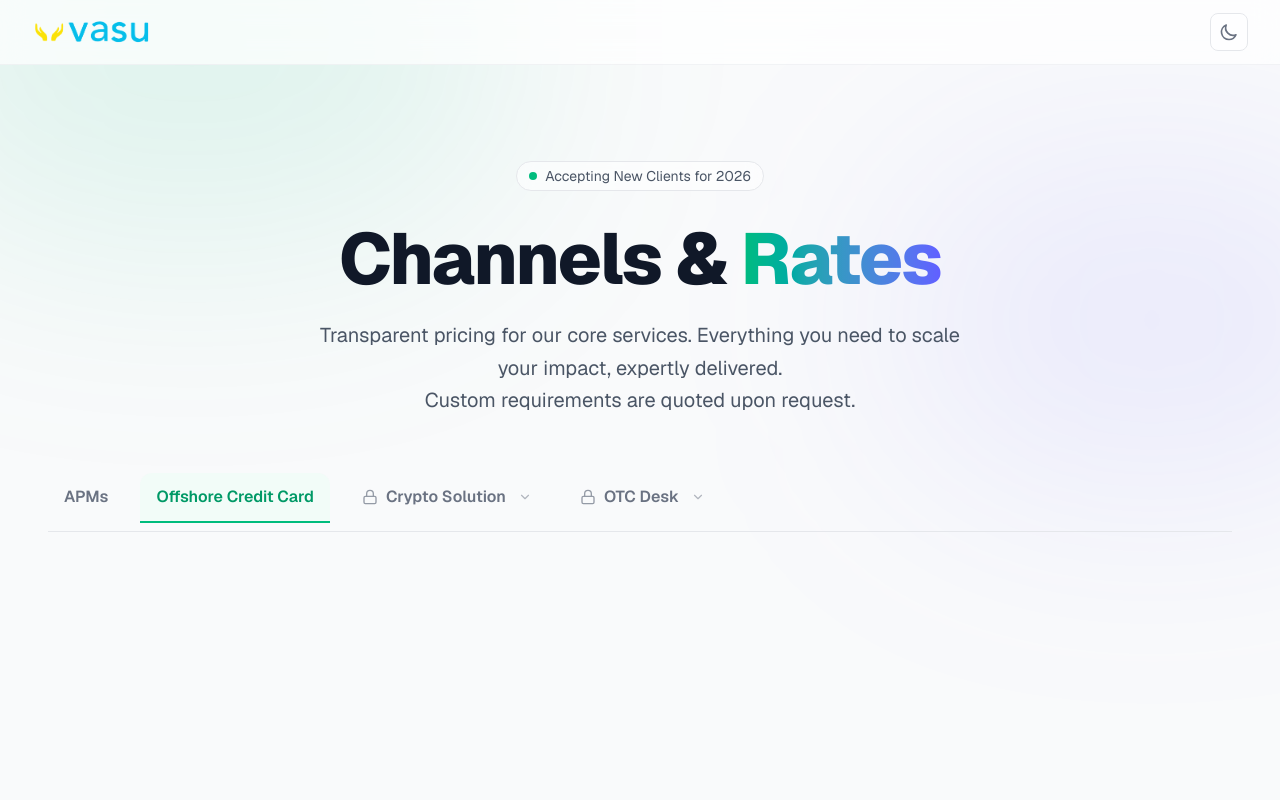
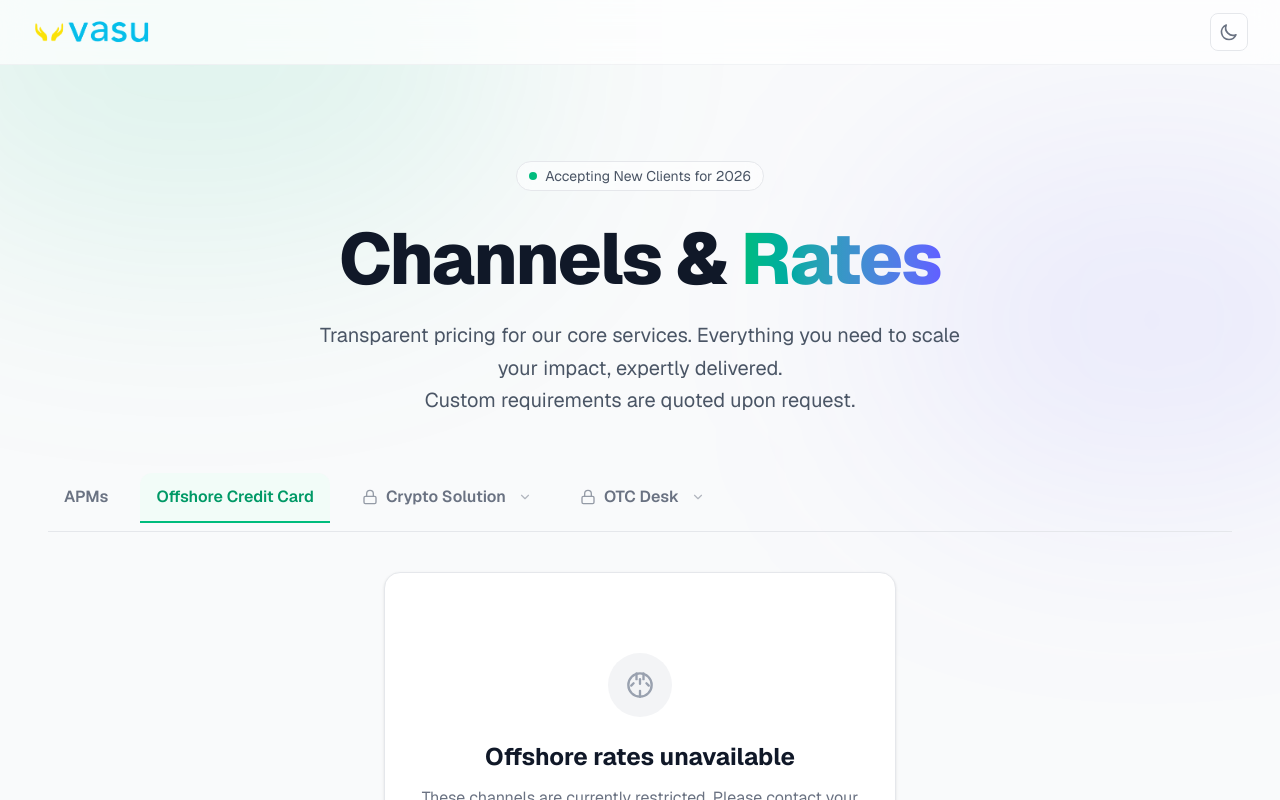
Before and after one commit to DevJohn06/vasu-xoala, a Next.js app: page / in a window 1280 px wide. Both pictures are taken after a click on the button "Offshore Credit Card". Shown: the top 800 px of the page. Built offline with nearby package versions, Linux system fonts and the light colour scheme; no server answers; the database is empty.

Commit message:
display offshore table on slugs and home

```diff
--- a/src/app/page.tsx
+++ b/src/app/page.tsx
@@ -2,11 +2,12 @@ import Image from "next/image";
 import { RatesTable, type RateRowType } from "@/components/RatesTable";
 import { ThemeToggle } from "@/components/ui/ThemeToggle";
 import { db } from "@/db";
-import { rates, pageSettings } from "@/db/schema";
+import { rates, pageSettings, offshoreRates } from "@/db/schema";
 import { eq } from "drizzle-orm";
 import { MOCK_RATES } from "@/data/mock-rates";
 import { FeesTables } from "@/components/FeesTables";
 import { PricingTabsWrapper } from "@/components/PricingTabsWrapper";
+import { OffshoreRatesTable } from "@/components/OffshoreRatesTable";
 
 export default async function Home() {
   let dbRates: RateRowType[] = [];
@@ -26,6 +27,13 @@ export default async function Home() {
     feesSettingsData = feesSettingsArr.length > 0 ? feesSettingsArr[0] : null;
   } catch (err) {
     console.error("Failed to fetch fees settings:", err);
+  }
+
+  let dbOffshoreRates = [];
+  try {
+    dbOffshoreRates = await db.select().from(offshoreRates).where(eq(offshoreRates.pageSlug, "direct"));
+  } catch (err) {
+    console.error("Failed to fetch offshore rates:", err);
   }
 
   return (
@@ -66,7 +74,23 @@ export default async function Home() {
           </p>
         </section>
 
-        <PricingTabsWrapper>
+        <PricingTabsWrapper
+          offshoreContent={
+            dbOffshoreRates.length === 0 ? (
+              <div className="py-20 w-full text-center flex flex-col items-center max-w-lg mx-auto animate-in zoom-in-95 mt-8 border border-gray-200 dark:border-zinc-800 bg-white dark:bg-zinc-900 rounded-2xl shadow-sm p-8 relative z-10">
+                <div className="w-16 h-16 rounded-full bg-gray-100 dark:bg-zinc-800 flex items-center justify-center mb-6 text-gray-400">
+                  <svg xmlns="http://www.w3.org/2000/svg" width="28" height="28" viewBox="0 0 24 24" fill="none" stroke="currentColor" strokeWidth="2" strokeLinecap="round" strokeLinejoin="round"><path d="M12 22v-5"/><path d="M9 7V2"/><path d="M15 7V2"/><path d="M12 7v4"/><path d="M4.5 12.5l2-2"/><path d="M19.5 12.5l-2-2"/><path d="M12 22a10 10 0 1 0 0-20 10 10 0 0 0 0 20z"/></svg>
+                </div>
+                <h3 className="text-2xl font-bold text-gray-900 dark:text-zinc-50 mb-3">Offshore rates unavailable</h3>
+                <p className="text-gray-500 dark:text-gray-400 leading-relaxed">
+                  These channels are currently restricted. Please contact your administrator to request a custom offshore profile assignment.
+                </p>
+              </div>
+            ) : (
+              <OffshoreRatesTable rates={dbOffshoreRates} />
+            )
+          }
+        >
           {/* Rates Component */}
           <RatesTable rates={displayRates} />
 
--- a/src/app/rate/[slug]/page.tsx
+++ b/src/app/rate/[slug]/page.tsx
@@ -158,7 +158,7 @@ export default async function RatePage(props: { params: Promise<{ slug: string }
                 </div>
                 <h3 className="text-2xl font-bold text-gray-900 dark:text-zinc-50 mb-3">No offshore rates provisioned</h3>
                 <p className="text-gray-500 dark:text-gray-400 leading-relaxed">
-                  Your custom offshore profile has been created, but allocations have not yet been assigned.
+                  Your custom offshore profile has been created, but allocations have not yet been assigned. Please contact your administrator to request a custom assignment.
                 </p>
               </div>
             ) : (
```
